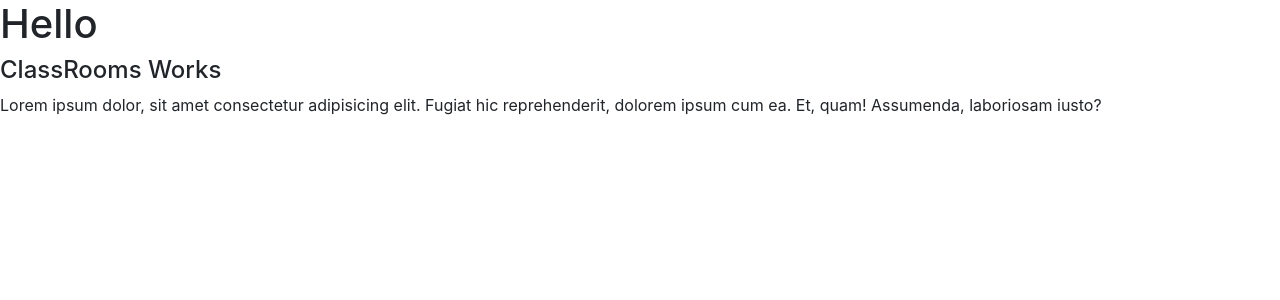
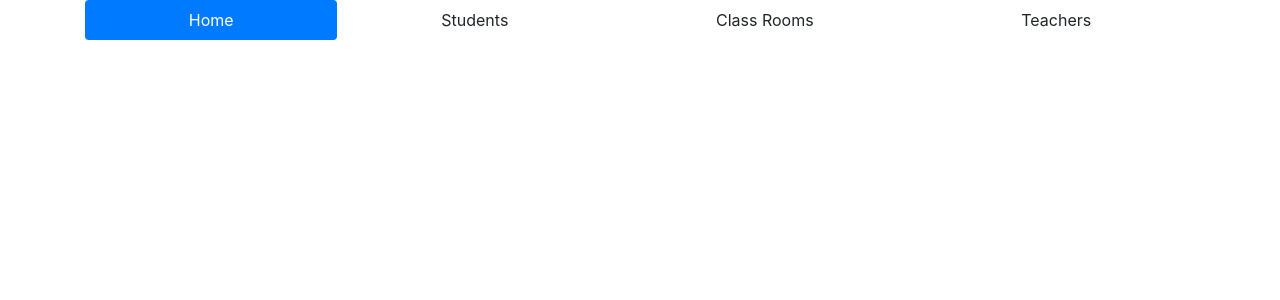
Before and after one commit to TestDeveloperAng/School-App-Routes, an Angular app: page / in a window 1280 px wide. Shown: the top 300 px of the page. Built offline with nearby package versions, Linux system fonts and the light colour scheme.

Commit message:
2 files modified

```diff
--- a/src/app/home/home.component.html
+++ b/src/app/home/home.component.html
@@ -1,5 +1,12 @@
-<h1>Hello</h1>
-
-<h4>ClassRooms Works</h4>
-
-<p>Lorem ipsum dolor, sit amet consectetur adipisicing elit. Fugiat hic reprehenderit, dolorem ipsum cum ea. Et, quam! Assumenda, laboriosam iusto?</p>
+<div class="container">
+	<div class="row">
+		<div class="col-12 m-auto">
+      <nav class="nav nav-pills nav-fill">
+        <a class="nav-item nav-link active" routerLink="/">Home</a>
+        <a class="nav-item nav-link" routerLink="/students">Students</a>
+        <a class="nav-item nav-link" routerLink="/classrooms">Class Rooms</a>
+        <a class="nav-item nav-link disabled" routerLink="/teachers">Teachers</a>
+      </nav>
+    </div>
+	</div>
+</div>
--- a/src/app/teachers/teachers.component.html
+++ b/src/app/teachers/teachers.component.html
@@ -1,5 +1,5 @@
 <h1>Hello</h1>
 
-<h4>ClassRooms Works</h4>
+<h4>Teachers Works</h4>
 
 <p>Lorem ipsum dolor, sit amet consectetur adipisicing elit. Fugiat hic reprehenderit, dolorem ipsum cum ea. Et, quam! Assumenda, laboriosam iusto?</p>
```
